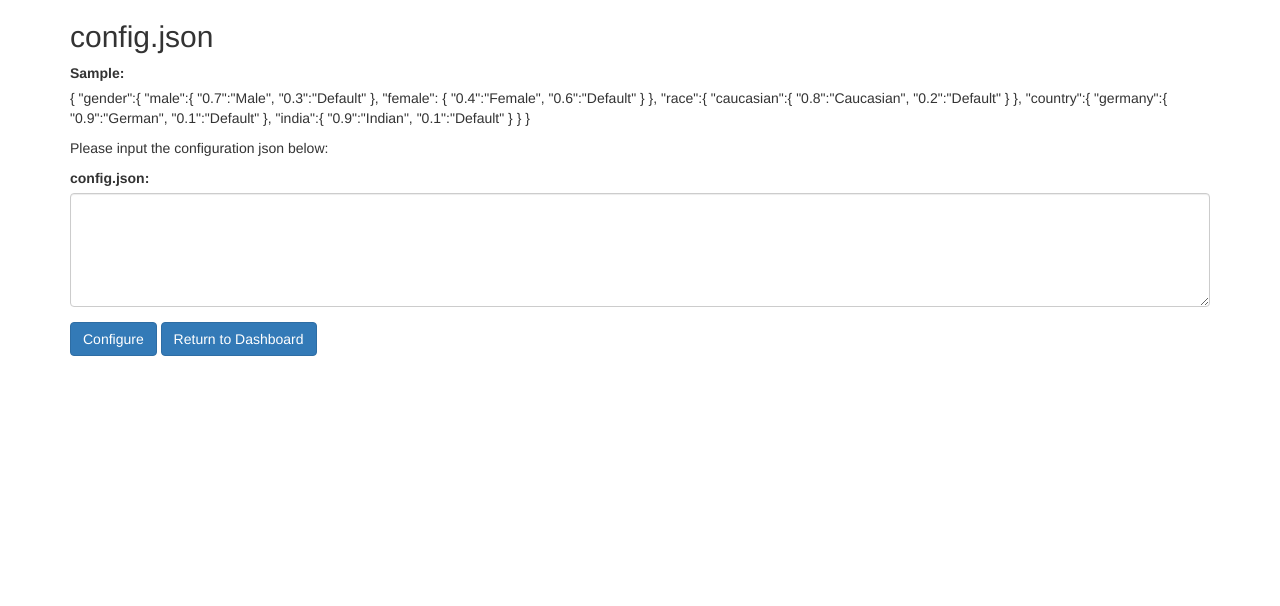
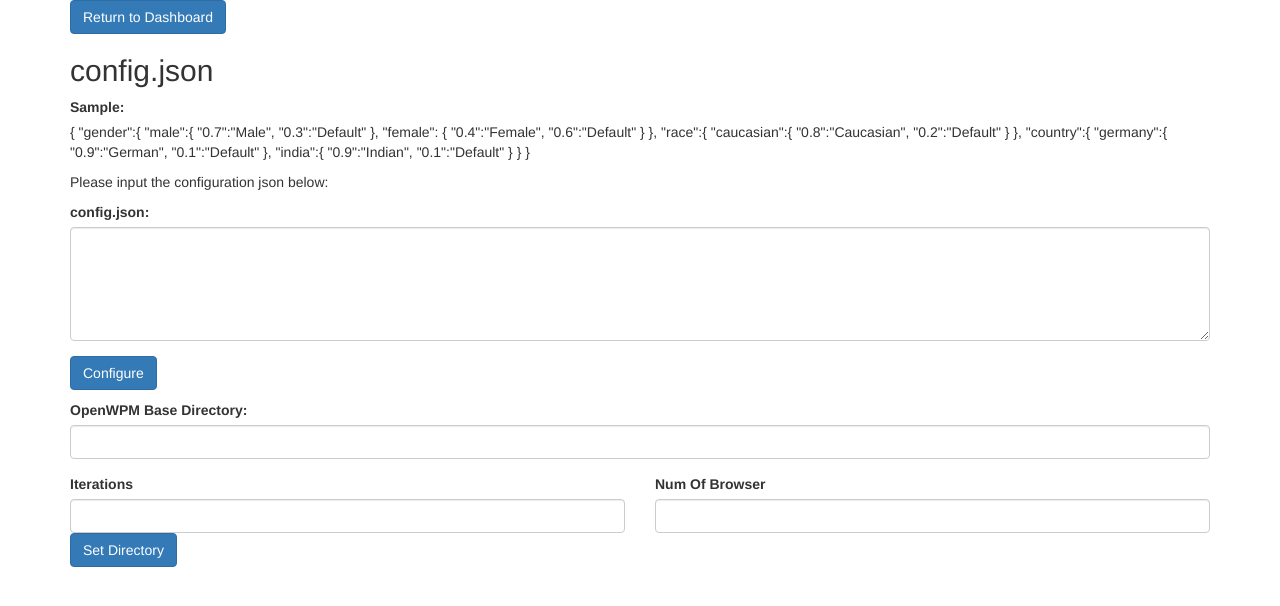
Before and after one commit to shivamchoudhary/e6998, a Django app: template service/website/attribute/templates/configure.html in a window 1280 px wide. Shown: the top 606 px of the page. Run offline with Django 3.2, Linux system fonts and the light colour scheme; the template is opened without the code that fills it, so the values that code supplies are empty; some libraries are stand-ins or nearby versions.

Commit message:
more configuration added

```diff
--- a/service/website/attribute/templates/configure.html
+++ b/service/website/attribute/templates/configure.html
@@ -12,6 +12,7 @@
 <body>
 
 <div class="container">
+    <button type="button" onclick="location.href = '/index/index';" id="myButton" class="btn btn-primary" >Return to Dashboard</button>
     <h2>config.json</h2>
     <label>Sample:</label>
     <p>
@@ -56,10 +57,33 @@
     <div class="row">
         <div class="col-lg-12 col-lg-offset-0">
             <button type="button" class="btn btn-primary" onclick="updateConfiguration()">Configure</button>
-            <button type="button" onclick="location.href = '/index/index';" id="myButton" class="btn btn-primary" >Return to Dashboard</button>
         </div>
     </div>
 </div>
 
+<div class="container">
+    <p>
+        <div class="form-group">
+            <label for="openwpm_dir">OpenWPM Base Directory:</label>
+            <input type="text" class="form-control" id="openwpm_dir">
+        </div>
+        <div class="row">
+            <div class="col-lg-6 col-lg-offset-0">
+                <label for="Iterations">Iterations</label>
+                <input class="form-control" id="Iterations" type="text">
+            </div>
+            <div class="col-lg-6 col-lg-offset-0">
+                <label for="NumOfBrowser">Num Of Browser</label>
+                <input class="form-control" id="NumOFBrowser" type="text">
+            </div>
+        </div>
+        <div class="row">
+            <div class="col-lg-12">
+                <button type="button" onclick="" class="btn btn-primary">Set Directory</button>
+            </div>
+        </div>
+    </p>
+</div>
+
 </body>
 </html>
```
